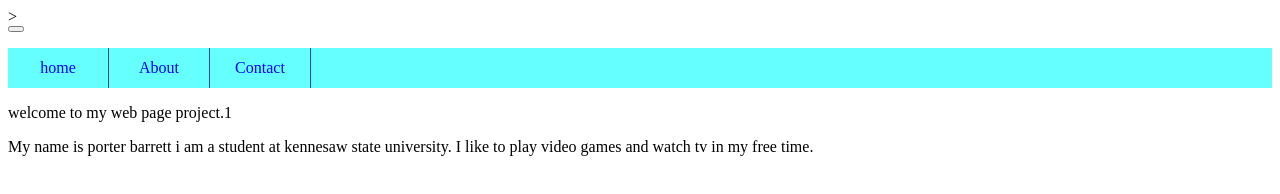
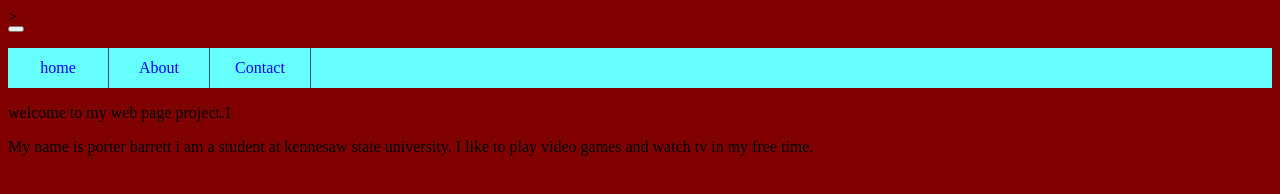
Before and after one commit to Pbarrett22/web-project, a plain HTML site: page index.html in a window 1280 px wide. Drawn offline with Linux system fonts and the light colour scheme.

Commit message:
back ground color

```diff
--- a/index.html
+++ b/index.html
@@ -41,7 +41,7 @@
 </style>
 
 </head>>
-<body>
+<body style="background-color:maroon;">
 <header id="navbar">
   <div class="navbar-container container">
     <a href="/" class="home-link">
```
Also changed, not shown: index a .html (+2 -2 lines), index c.html (+2 -2 lines).
